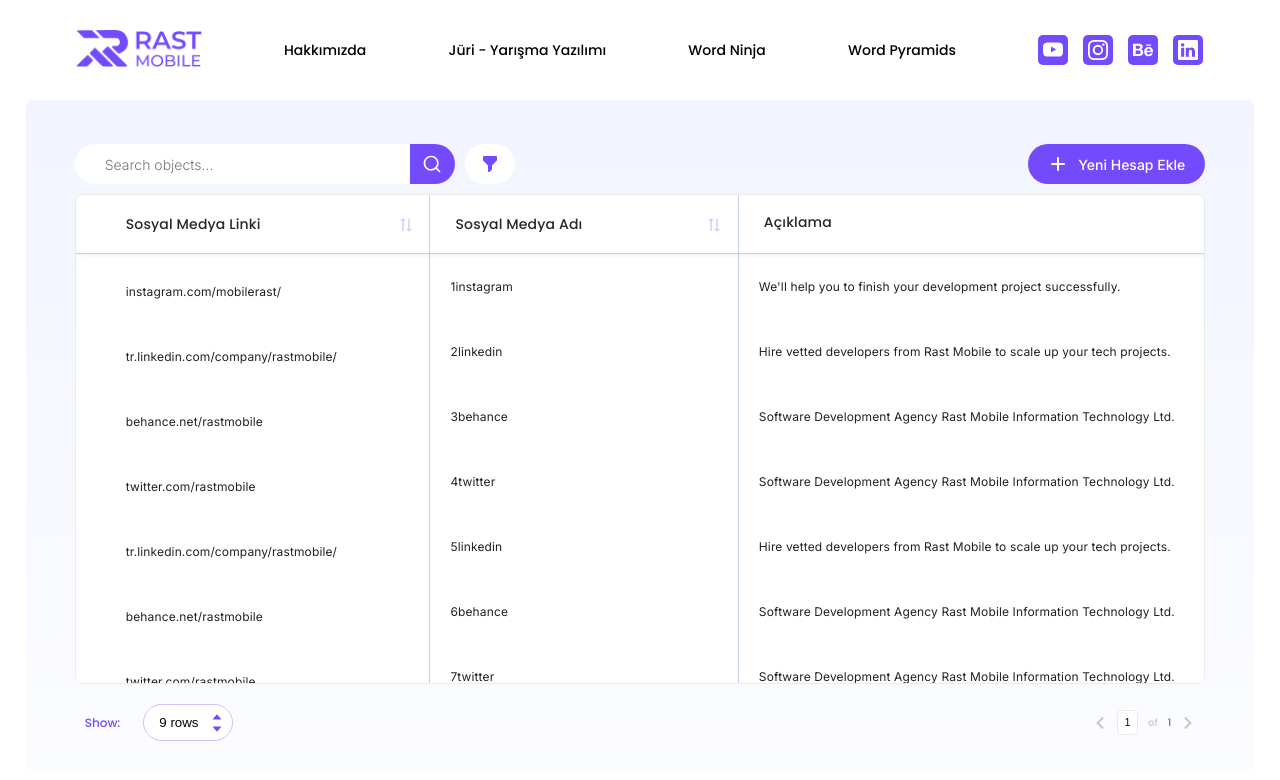
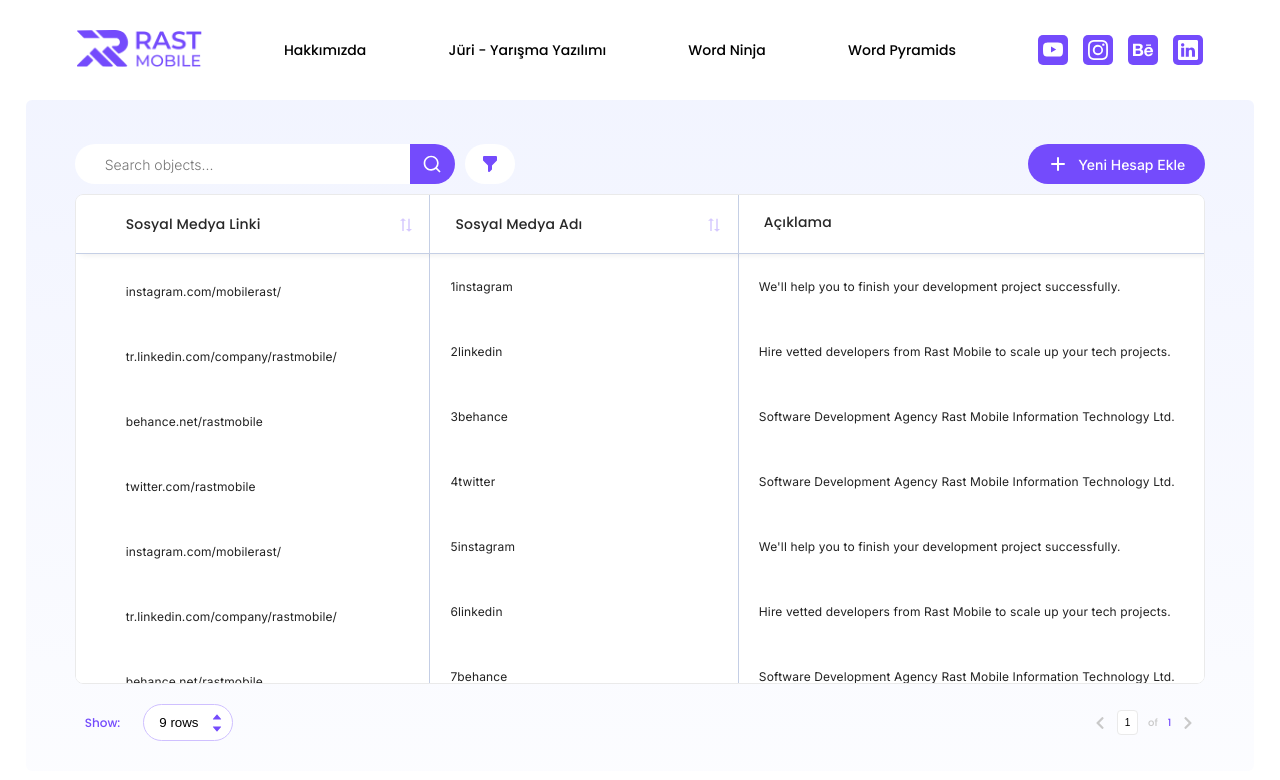
Before and after one commit to abdullah-turgut/rast-mobile, a React (Vite) app: page / in a window 1280 px wide. Shown: the top 780 px of the page. Built offline with nearby package versions, Linux system fonts and the light colour scheme.

Commit message:
search filter raw data

```diff
--- a/src/App.jsx
+++ b/src/App.jsx
@@ -43,6 +43,7 @@
           <SearchFilter
             setFilteredData={setFilteredData}
             setGridData={setGridData}
+            rawData={rawData}
             setRows={setRows}
             setPages={setPages}
           />
--- a/src/components/SearchFilter.jsx
+++ b/src/components/SearchFilter.jsx
@@ -1,6 +1,3 @@
-//Mock Data
-import data from '../mocks/data';
-
 //Icons
 import { HiFilter } from 'react-icons/hi';
 import { RiSearchLine } from 'react-icons/ri';
@@ -10,13 +7,14 @@
   setFilteredData,
   setRows,
   setPages,
+  rawData,
 }) {
   function handleSearch(e) {
     e.preventDefault();
     const { value } = e.target;
-    let filteredData = data.filter(
+    let filteredData = rawData.filter(
       (entry) =>
-        entry.link.props.children.toLowerCase().includes(value.toLowerCase()) ||
+        entry.link.toLowerCase().includes(value.toLowerCase()) ||
         entry.name.toLowerCase().includes(value.toLowerCase()) ||
         entry.description.toLowerCase().includes(value.toLowerCase())
     );
--- a/src/mocks/data.jsx
+++ b/src/mocks/data.jsx
@@ -20,29 +20,29 @@
     description: `Software Development Agency Rast Mobile Information Technology Ltd.`,
   },
   {
+    link: 'instagram.com/mobilerast/',
+    name: '5instagram',
+    description: `We'll help you to finish your development project successfully.`,
+  },
+  {
     link: 'tr.linkedin.com/company/rastmobile/',
-    name: '5linkedin',
+    name: '6linkedin',
     description: `Hire vetted developers from Rast Mobile to scale up your tech projects.`,
   },
   {
     link: 'behance.net/rastmobile',
-    name: '6behance',
+    name: '7behance',
     description: `Software Development Agency Rast Mobile Information Technology Ltd.`,
   },
   {
     link: 'twitter.com/rastmobile',
-    name: '7twitter',
+    name: '8twitter',
     description: `Software Development Agency Rast Mobile Information Technology Ltd.`,
   },
   {
-    link: 'tr.linkedin.com/company/rastmobile/',
-    name: '8linkedin',
-    description: `Hire vetted developers from Rast Mobile to scale up your tech projects.`,
-  },
-  {
-    link: 'tr.linkedin.com/company/rastmobile/',
-    name: '9linkedin',
-    description: `Hire vetted developers from Rast Mobile to scale up your tech projects.`,
+    link: 'twitter.com/rastmobile',
+    name: '9twitter',
+    description: `Software Development Agency Rast Mobile Information Technology Ltd.`,
   },
 ];
 
```
